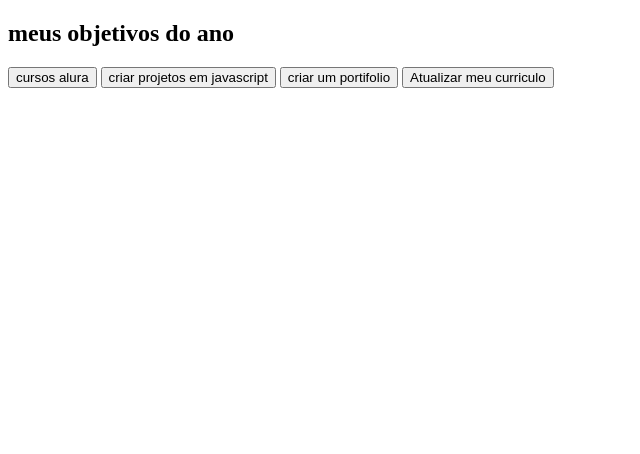
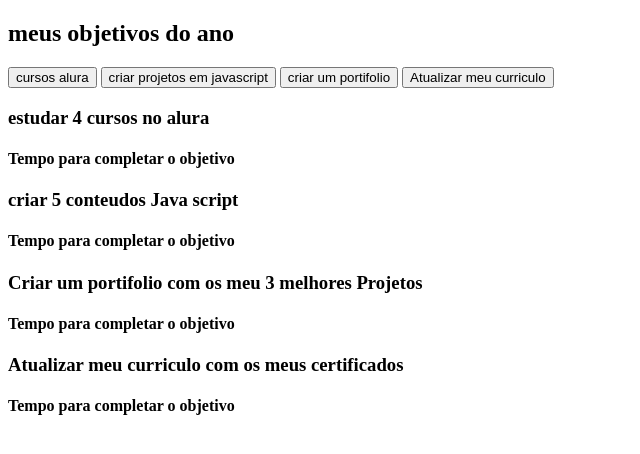
Before and after one commit to john3301/john-nicollas2412, a plain HTML site: page index.html in a window 1280 px wide. Shown: the whole page, without its empty margins (0-640 px from the left). Drawn offline with Linux system fonts and the light colour scheme.

Commit message:
Update index.html
hrbu

```diff
--- a/index.html
+++ b/index.html
@@ -17,7 +17,38 @@
 
         </div>
 
-    </section>
+        <div class="aba-texto">
+        <div class="aba-conteudo">
+         <h3 class="aba-conteudo-principal">
+         estudar 4 cursos no alura</h3>
+        <h4 class="aba-conteudo-titulo-secundario">
+         Tempo para completar o objetivo</h4>
+         </div>
+         <div class="aba-texto">
+        <div class="aba-conteudo">
+        <h3 class="aba-conteudo-principal">
+         criar 5 conteudos Java script</h3>
+        <h4 class="aba-conteudo-titulo-secundario">
+         Tempo para completar o objetivo</h4>
+         </div>
+         <div class="aba-texto">
+        <div class="aba-conteudo">
+         <h3 class="aba-conteudo-principal">
+         Criar um portifolio com os meu 3 melhores Projetos</h3>
+        <h4 class="aba-conteudo-titulo-secundario">
+         Tempo para completar o objetivo</h4>
+         </div>
+         <div class="aba-texto">
+        <div class="aba-conteudo">
+         <h3 class="aba-conteudo-principal">
+         Atualizar meu curriculo com os meus certificados</h3>
+         <h4 class="aba-conteudo-titulo-secundario">
+          Tempo para completar o objetivo</h4>
+          </div>
 
-</body>
-</html>
+
+        </section>
+
+        <script src="main.js"></script>
+        </body>
+        </html>
```
